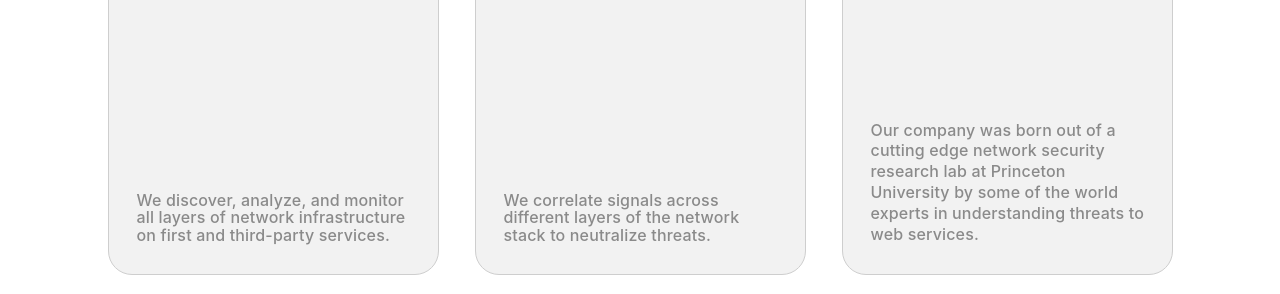
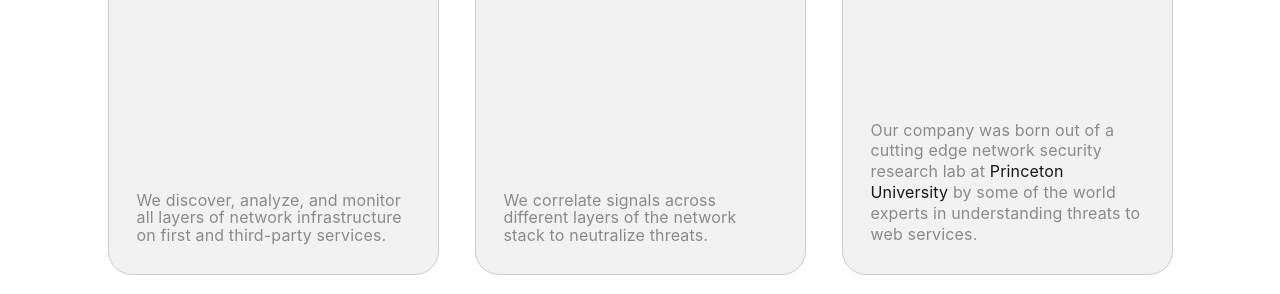
Before and after one commit to Ux-Geek/Crosslayer-Labs, a Next.js app: page / in a window 1280 px wide. Shown: the part 1100-1394 px from the top of the page. Built offline with nearby package versions, Linux system fonts and the light colour scheme; a web font is replaced by a local one.

Commit message:
style: add line break to heading, update font weight, and highlight Princeton University in cards

```diff
--- a/src/components/WhyUs.tsx
+++ b/src/components/WhyUs.tsx
@@ -35,7 +35,7 @@ export default function WhyUs() {
         viewport={{ once: true }}
         className="font-display mb-[59px] text-[42px] leading-[1.1] tracking-[-0.04em] text-[#7A7A7A] md:text-[52px]"
       >
-        Trust the team that already secured 500 million+ HTTPS websites
+        Trust the team that already secured <br /> 500 million+ HTTPS websites
       </motion.h2>
 
       {/* Cards Container — gap 36px */}
@@ -61,16 +61,23 @@ export default function WhyUs() {
               </h3>
             </div>
 
-            {/* Bottom Copy — 16px, 500, 110%/130%, #8A8A8A */}
+            {/* Bottom Copy — 16px, Normal, 110%/130%, #8A8A8A */}
             <p
-              className="text-[16px] font-medium tracking-[0.01em] text-[#8A8A8A]"
+              className="text-[16px] font-normal tracking-[0.01em] text-[#8A8A8A]"
               style={{
-                fontFamily: "'SF Pro Display', -apple-system, sans-serif",
                 width: "275px",
                 lineHeight: card.lh || "110%"
               }}
             >
-              {card.text}
+              {card.text.includes("Princeton University") ? (
+                <>
+                  {card.text.split("Princeton University")[0]}
+                  <span className="text-[#171717]">Princeton University</span>
+                  {card.text.split("Princeton University")[1]}
+                </>
+              ) : (
+                card.text
+              )}
             </p>
           </motion.div>
         ))}
```
